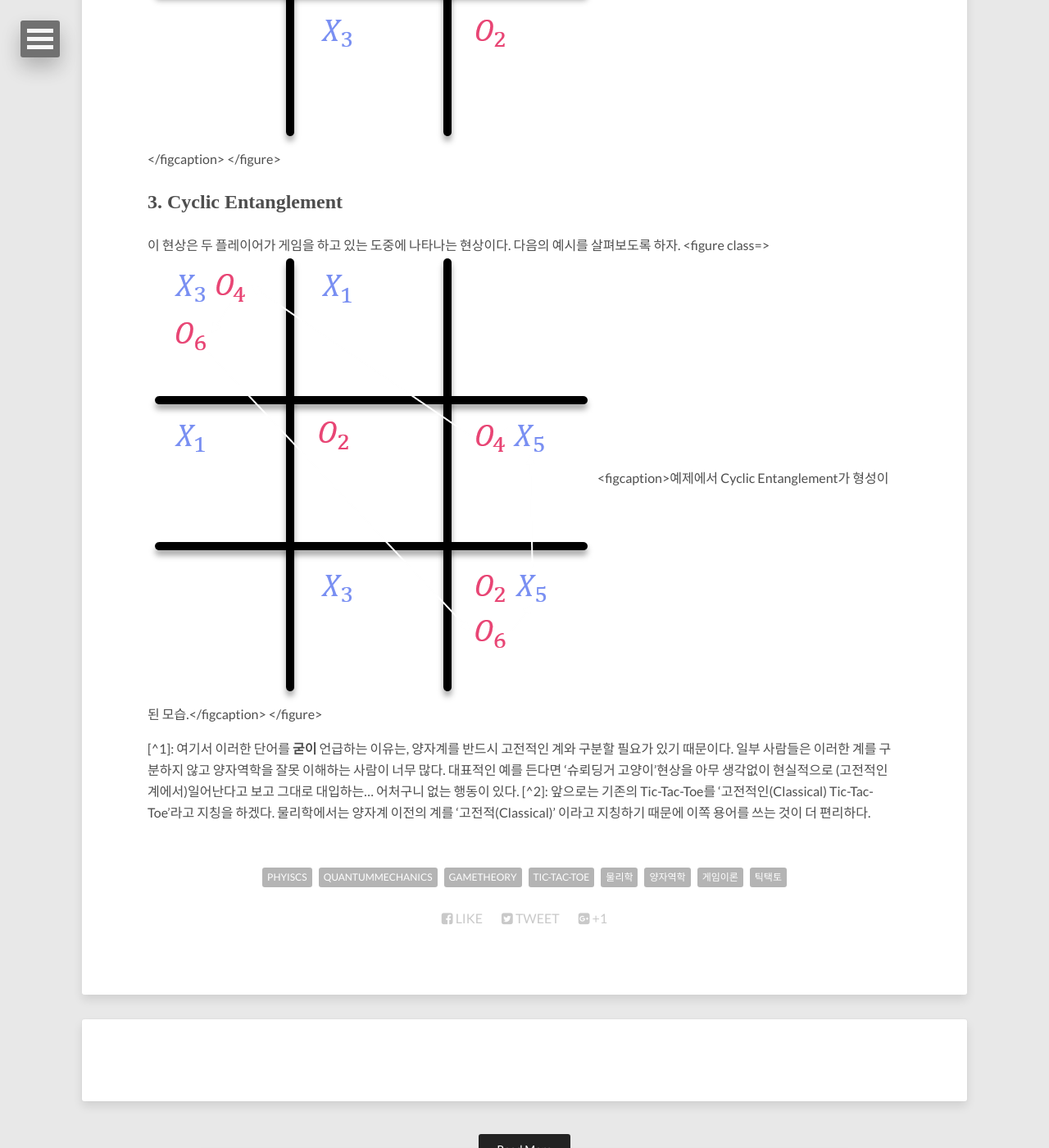
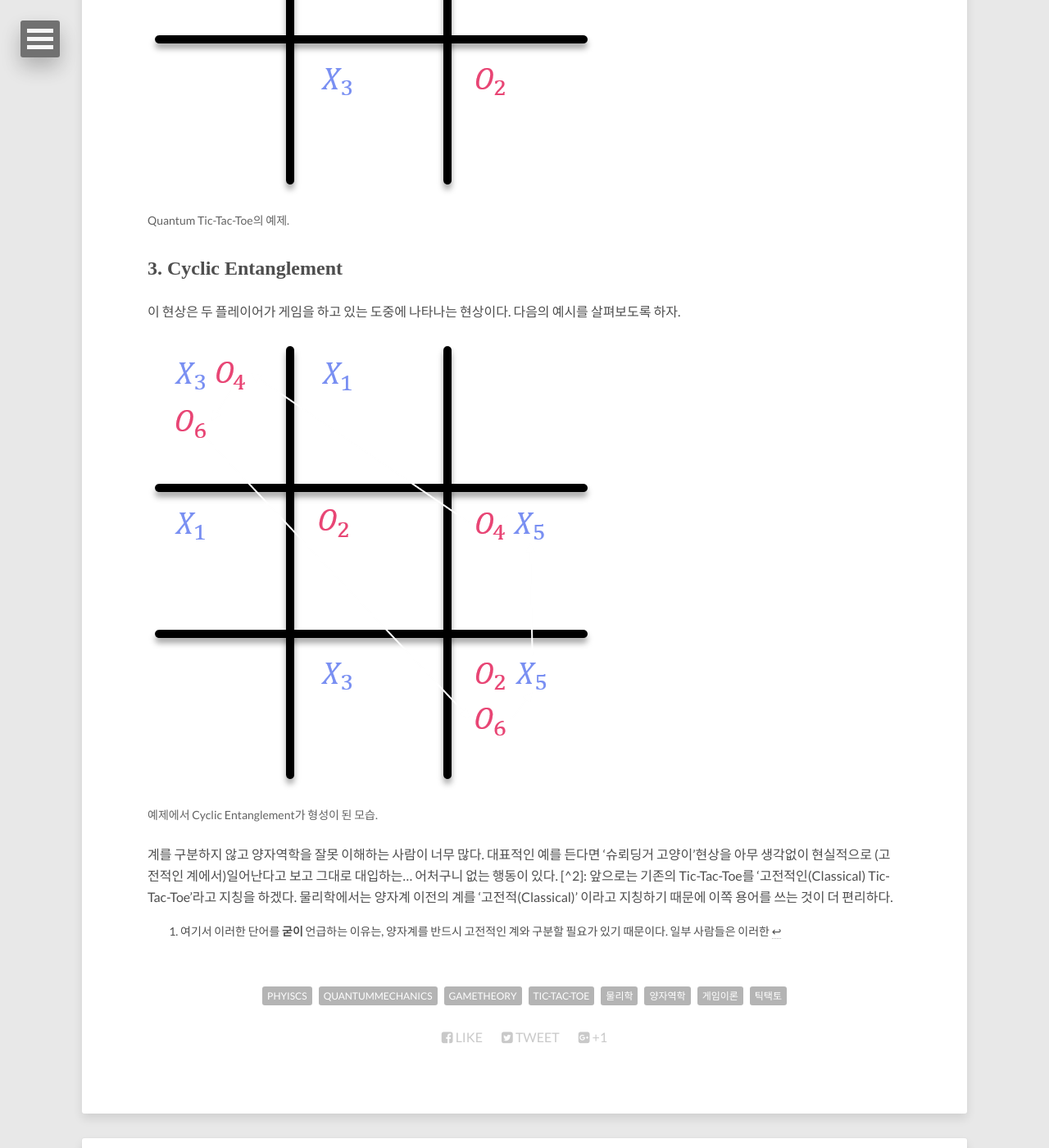
Before and after one commit to Luminebear/Luminebear.github.io, a Jekyll site: the page built from _posts/2020-07-30-Quantum-tic-tac-toe.md, in a window 1280 px wide and 1400 px high, scrolled down 3021 px. Shown: the whole window at 82% size. Built offline with Jekyll 4.4.1, drawn with Linux system fonts in a browser that asks for light colours; nearby versions of some CDN libraries; some web fonts are replaced; formulas are drawn with MathJax 3; comment, search, counter and statistics services are not loaded; some of the changed text lies outside the part shown.

Commit message:
little changes

```diff
--- a/_posts/2020-07-30-Quantum-tic-tac-toe.md
+++ b/_posts/2020-07-30-Quantum-tic-tac-toe.md
@@ -34,7 +34,7 @@ Tic-Tac-Toe는 간단하게 말해 '오목' '빙고' 비슷한 것이라고 보
 너무나 간단해서 오목이나 빙고보다 재미가 **없을 수 밖에 없다!!** 하지만, 이렇게 간단하기 때문에 양자현상을 접목시키기 더 편리하다.
 기존 게임이 복잡할 수록 고려해야 할 것이 너무 많기 때문이다.
 
-<figure class=>
+<figure>
 	<img src="/images/Classical Tic-Tac-Toe.png" alt="">
 	<figcaption>Tic-Tac-Toe 게임의 예시. Player O가 한줄을 먼저 만들었기 때문에 승리했다.</figcaption>
 </figure>
@@ -74,21 +74,21 @@ Tic-Tac-Toe의 양자현상을 접목시킨 Quantum Tic-Tac-Toe는 Classical Tic
   \end{align}
   $$
   이 되는 것으므로 결국 1의 확률로 확정적으로 마킹한 칸에 있게 되는 것이다. 고전적인 Tic-Tac-Toe와 다른 것이 없다.
-  <figure class=>
+  <figure>
 	<img src="/images/Quantum Tic-Tac-Toe.png" alt="">
 	<figcaption>Quantum Tic-Tac-Toe의 예제.</figcaption>
   </figure>
 
 ## 3. Cyclic Entanglement
   이 현상은 두 플레이어가 게임을 하고 있는 도중에 나타나는 현상이다. 다음의 예시를 살펴보도록 하자.
-  <figure class=>
+  <figure>
 	<img src="/images/Cyclic Entanglement.png" alt="">
 	<figcaption>예제에서 Cyclic Entanglement가 형성이 된 모습.</figcaption>
   </figure>
 
 
-\[^1]: 여기서 이러한 단어를 **굳이** 언급하는 이유는, 양자계를 반드시 고전적인 계와 구분할 필요가 있기 때문이다. 일부 사람들은 이러한
+[^1]: 여기서 이러한 단어를 **굳이** 언급하는 이유는, 양자계를 반드시 고전적인 계와 구분할 필요가 있기 때문이다. 일부 사람들은 이러한
 계를 구분하지 않고 양자역학을 잘못 이해하는 사람이 너무 많다. 대표적인 예를 든다면 '슈뢰딩거 고양이'현상을 아무 생각없이 현실적으로
 (고전적인 계에서)일어난다고 보고 그대로 대입하는... 어처구니 없는 행동이 있다.
-\[^2]: 앞으로는 기존의 Tic-Tac-Toe를 '고전적인(Classical) Tic-Tac-Toe'라고 지칭을 하겠다. 물리학에서는 양자계 이전의 계를
+[^2]: 앞으로는 기존의 Tic-Tac-Toe를 '고전적인(Classical) Tic-Tac-Toe'라고 지칭을 하겠다. 물리학에서는 양자계 이전의 계를
 '고전적(Classical)' 이라고 지칭하기 때문에 이쪽 용어를 쓰는 것이 더 편리하다.
```
